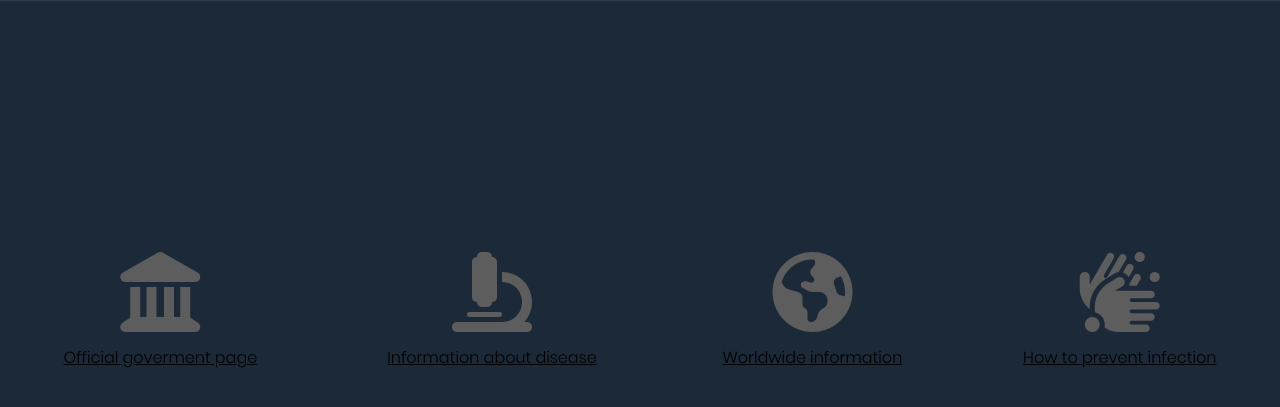
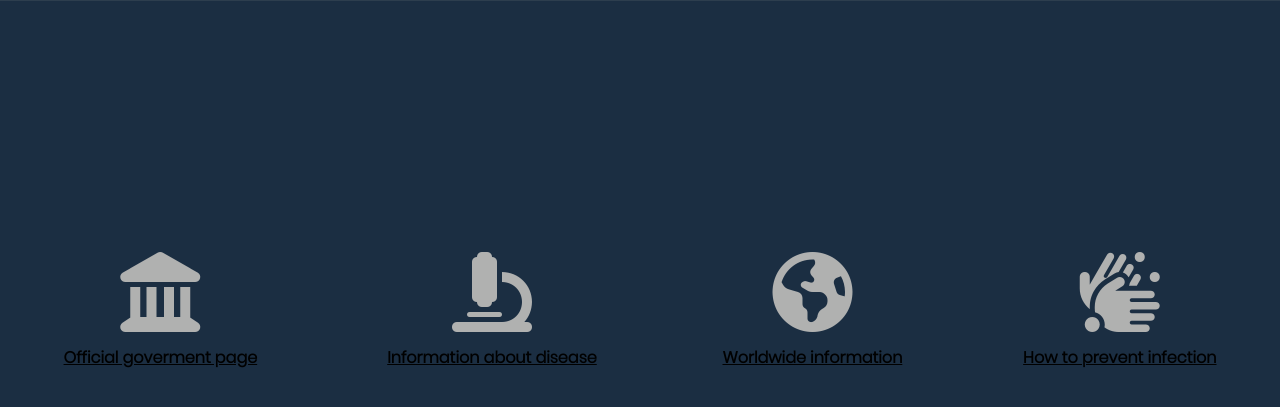
Before and after one commit to MartonCsizmazia/corona_app, a Flask app: template templates/index.html in a window 1280 px wide. Shown: the part 313-720 px from the top of the page. Run offline with Flask 2, Linux system fonts and the light colour scheme; the template is opened without the code that fills it, so the values that code supplies are empty; some libraries are stand-ins or nearby versions.

Commit message:
icon and texts modified

```diff
--- a/static/css/icons.css
+++ b/static/css/icons.css
@@ -15,6 +15,7 @@ td{
     text-align: center;
 
     font-family: myFirstFont, serif;
+    font-weight: bold;
 
 }
 
@@ -26,3 +27,7 @@ td{
 .gov:hover , .world:hover , .wiki:hover , .hand:hover {
   transform: scale(1.5); /* (150% zoom - Note: if the zoom is too large, it will go outside of the viewport) */
 }
+
+.iccon{
+    color: #b0b1b0;
+}
--- a/templates/index.html
+++ b/templates/index.html
@@ -11,7 +11,7 @@
     <script src='https://kit.fontawesome.com/a076d05399.js'></script>
 </head>
 
-<body style = "margin: 0px;background: #1c2938;">
+<body style = "margin: 0px;background: #1b2e42;">
     <div class="card">
           <h1 class="title">
             <span class="old-text"  id="myButton">Az elhunytak átlagéletkora: {{ average }} év</span>
@@ -24,26 +24,26 @@
     <table style="width:100%">
         <tr>
             <th>
-            <span class="gov" style="font-size: 5em; color: #5c5d5c;">
+            <span class="iccon" style="font-size: 5em; ">
                 <i class="fas fa-landmark"></i>
             </span>
             </th>
 
             <th>
-            <span class="wiki" style="font-size: 5em; color: #5c5d5c;">
+            <span class="iccon" style="font-size: 5em; ">
                 <i class="fas fa-microscope"></i>
             </span>
             </th>
 
             <th>
-            <span class="world" style="font-size: 5em; color: #5c5d5c;">
+            <span class="iccon" style="font-size: 5em; ">
                 <i class="fas fa-globe-americas"></i>
 
             </span>
             </th>
 
             <th>
-            <span class="hand" style="font-size: 5em; color: #5c5d5c;">
+            <span class="iccon" style="font-size: 5em;">
                 <i class="fas fa-hands-wash"></i>
             </span>
             </th>
```
